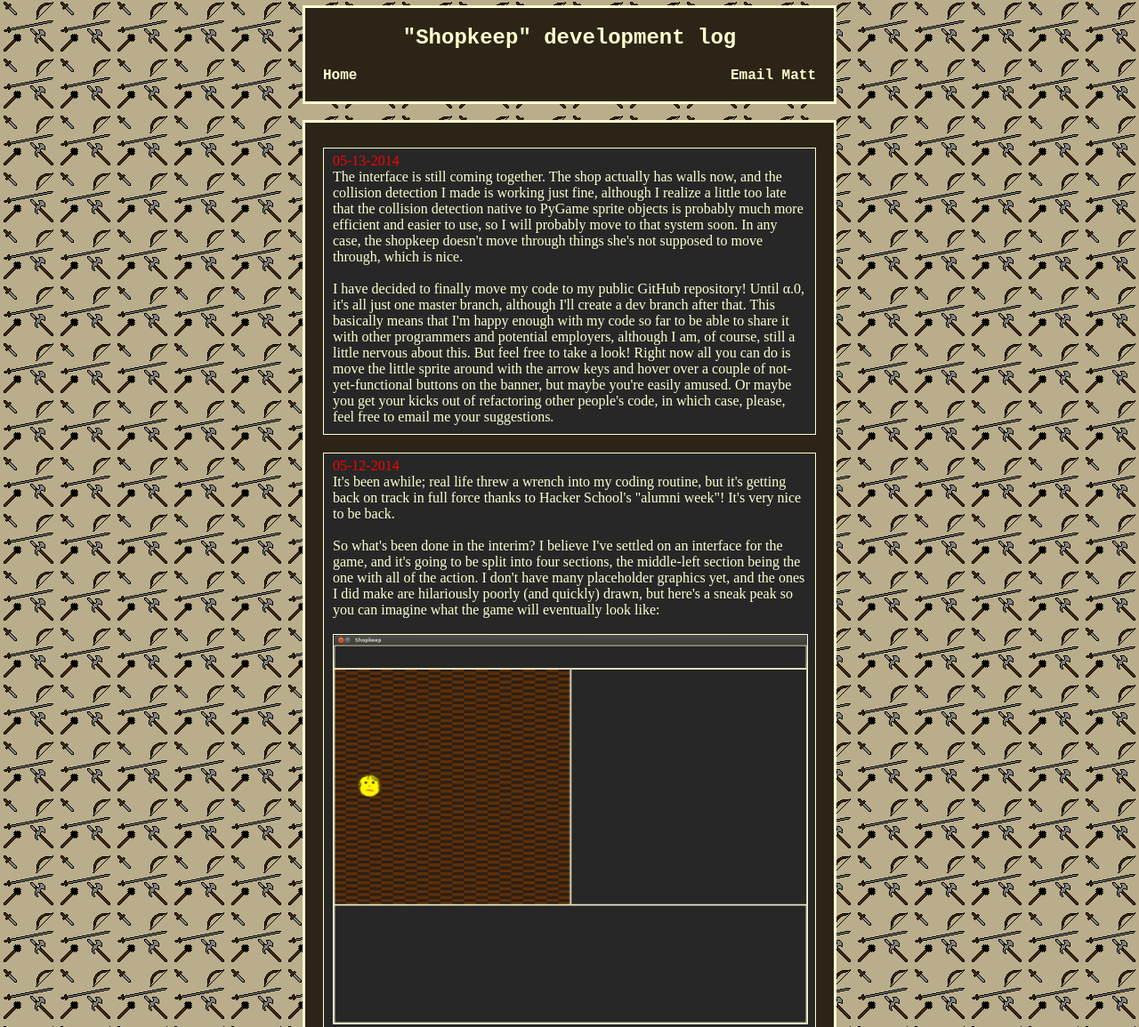
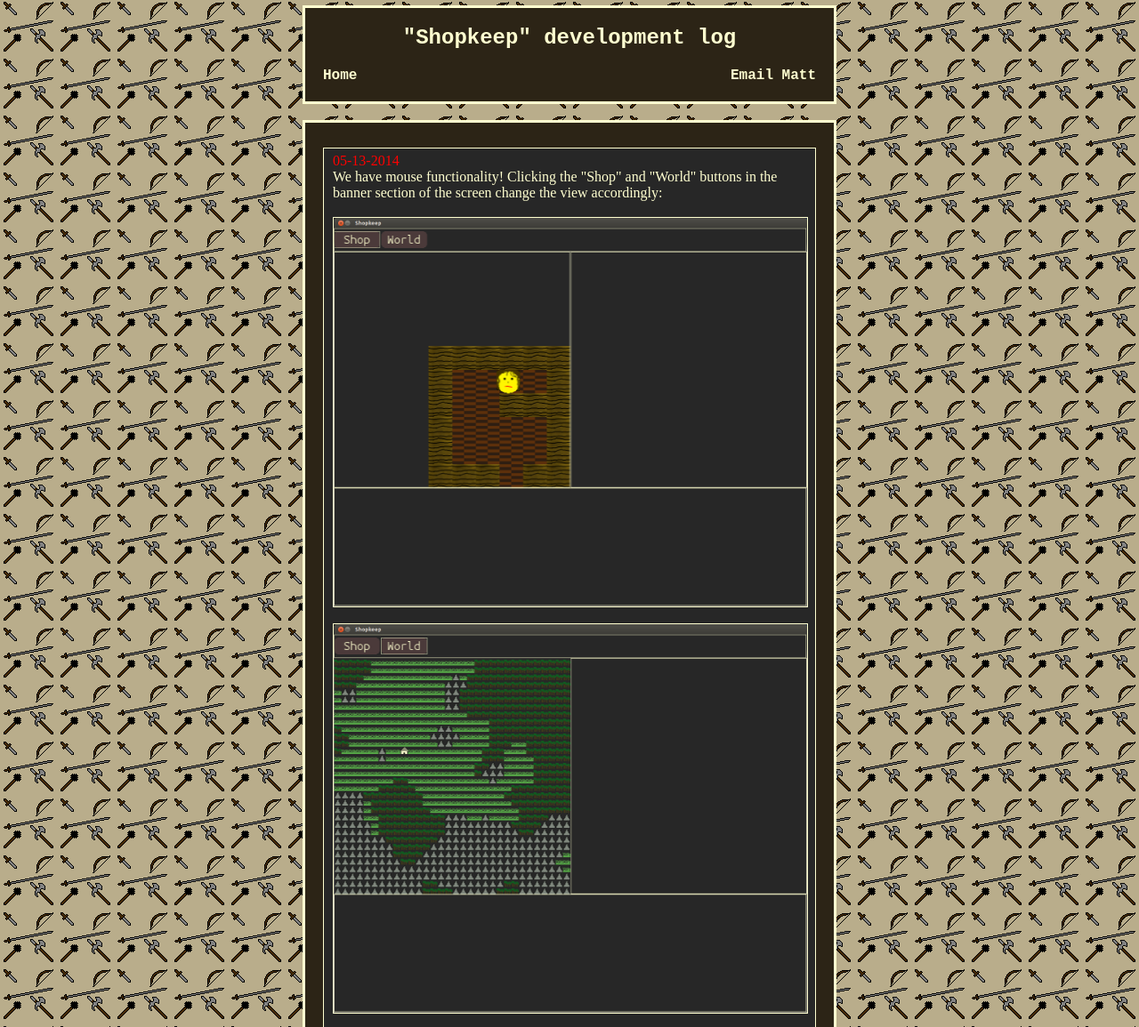
Before and after one commit to MGD1981/MGD1981.github.io, a plain HTML site: page shopkeep/index.html in a window 1280 px wide. Shown: the part 2-1157 px from the top of the page at 89% size. Drawn offline with Linux system fonts and the light colour scheme; a web font is replaced by a local one.

Commit message:
Update index.html

```diff
--- a/shopkeep/index.html
+++ b/shopkeep/index.html
@@ -58,14 +58,25 @@
                 <tr>
                     <td bgcolor="#2C2416">
                         <ul>
-                            <li id="2014-04-03" class="devlogpost">
+                            <li id="2014-05-14" class="devlogpost">
+                                <span class="date">05-13-2014</span>
+<br>
+We have mouse functionality!  Clicking the "Shop" and "World" buttons in the banner section of the screen change the view accordingly:<br>
+<br>
+<center><img src="img/sk_shopmap_2014-05-14.png" border=1 alt="Shop view as of 5/14/2014" width="100%"></center>
+<br>
+<center><img src="img/sk_worldmap_2014-05-14.png" border=1 alt="World view as of 5/14/2014" width="100%"></center>
+<br>
+So now that I've got a pretty good handle on the graphics stuff, I think the next step is to show town statistics, and then begin to activate things like resource harvesting.
+                            </li>
+                            <li id="2014-05-13" class="devlogpost">
                                 <span class="date">05-13-2014</span>
 <br>
 The interface is still coming together.  The shop actually has walls now, and the collision detection I made is working just fine, although I realize a little too late that the collision detection native to PyGame sprite objects is probably much more efficient and easier to use, so I will probably move to that system soon.  In any case, the shopkeep doesn't move through things she's not supposed to move through, which is nice.<br>
 <br>
 I have decided to finally move my code to my <a href="https://github.com/MGD1981/shopkeep">public GitHub repository</a>!  Until &alpha;.0, it's all just one master branch, although I'll create a dev branch after that.  This basically means that I'm happy enough with my code so far to be able to share it with other programmers and potential employers, although I am, of course, still a little nervous about this.  But feel free to take a look!  Right now all you can do is move the little sprite around with the arrow keys and hover over a couple of not-yet-functional buttons on the banner, but maybe you're easily amused.  Or maybe you get your kicks out of refactoring other people's code, in which case, please, feel free to email me your suggestions.
                             </li>
-                            <li id="2014-04-03" class="devlogpost">
+                            <li id="2014-05-12" class="devlogpost">
                                 <span class="date">05-12-2014</span>
 <br>
 It's been awhile; real life threw a wrench into my coding routine, but it's getting back on track in full force thanks to <a href="http://hackerschool.com">Hacker School</a>'s "alumni week"!  It's very nice to be back.<br>
```
